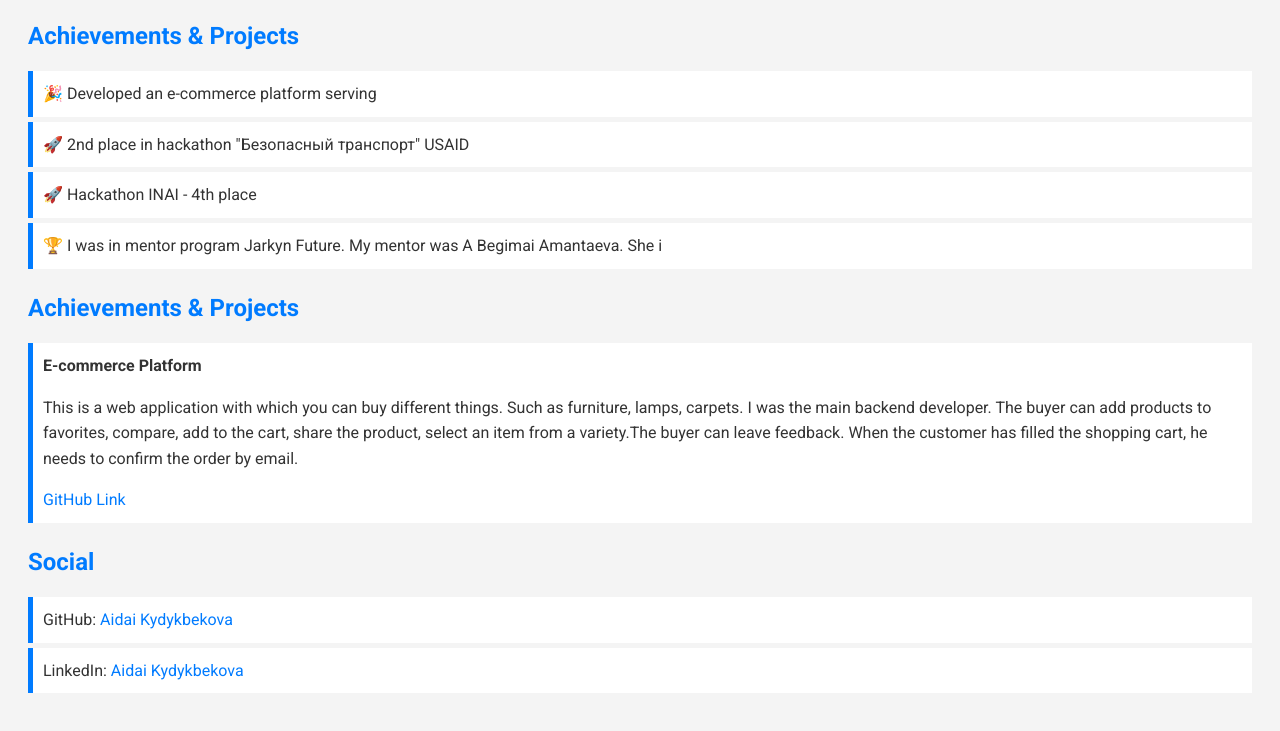
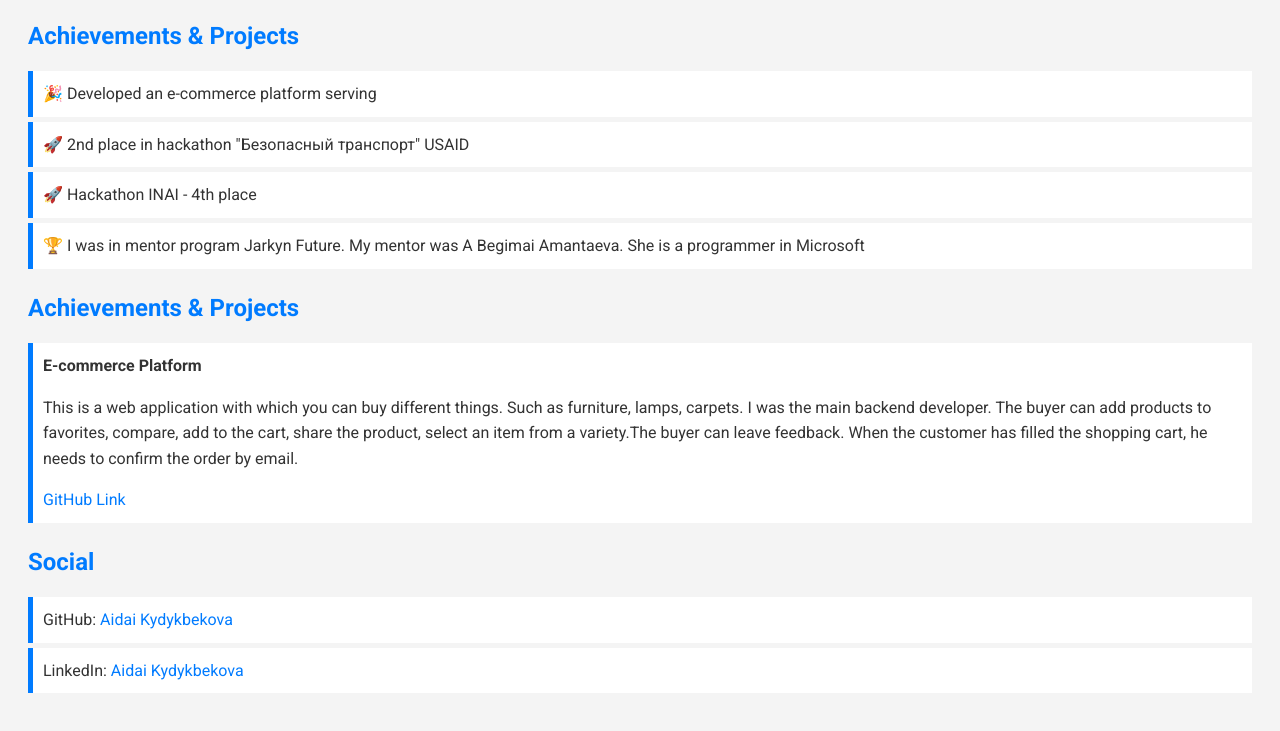
Before and after one commit to git-aidai-kydykbekova/cv_frontend, a plain HTML site: page index.html in a window 1280 px wide. Shown: the part 1192-1923 px from the top of the page. Drawn offline with nearby package versions, Linux system fonts and the light colour scheme; files whose address does not match are found by name.

Commit message:
added text

```diff
--- a/index.html
+++ b/index.html
@@ -68,7 +68,7 @@
             <li>🎉 Developed an e-commerce platform serving </li>
             <li>🚀 2nd place in hackathon "Безопасный транспорт" USAID </li>
             <li>🚀 Hackathon INAI - 4th place </li>
-            <li>🏆 I was in mentor program Jarkyn Future. My mentor was A Begimai Amantaeva. She i</li>
+            <li>🏆 I was in mentor program Jarkyn Future. My mentor was A Begimai Amantaeva. She is a programmer in Microsoft</li>
         </ul>
     </section>
     <section class="projects">
```
